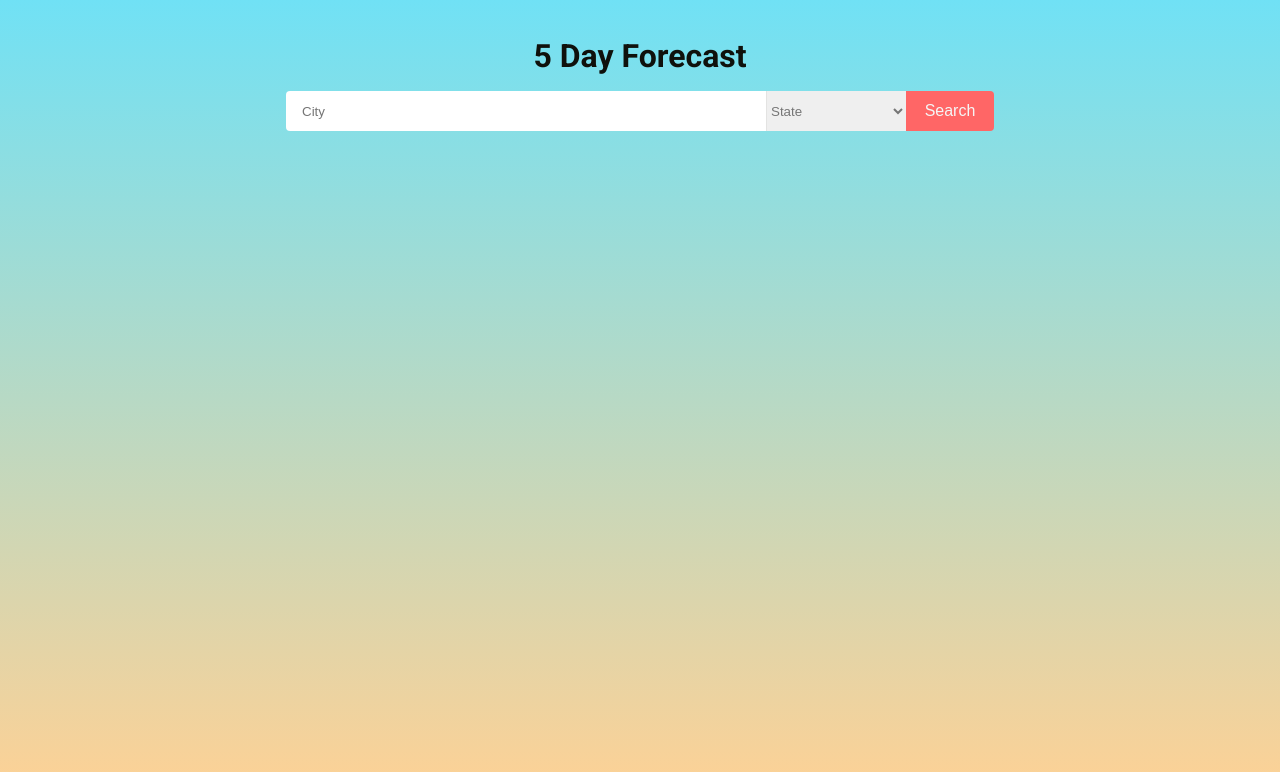
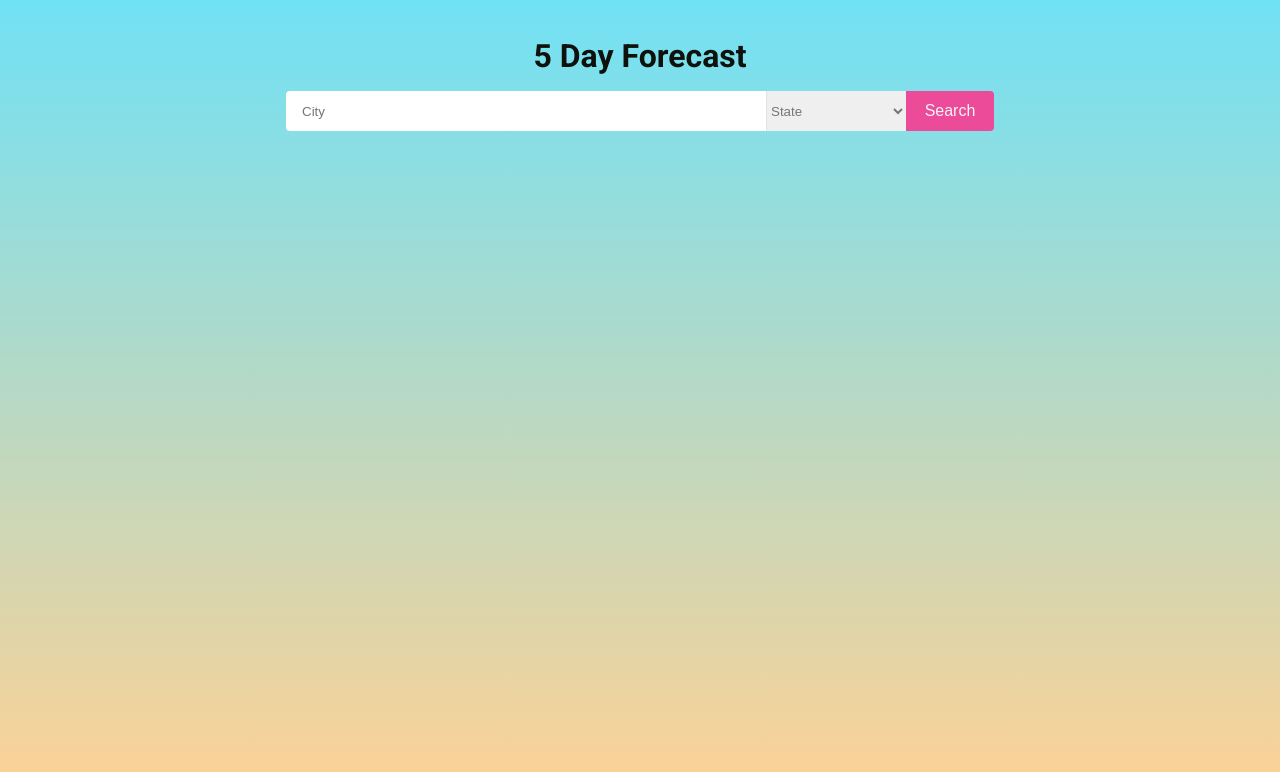
Before and after one commit to mpeck99/Vue-Weather-App, a Vue app: page / in a window 1280 px wide. Shown: the top 772 px of the page. Built offline with nearby package versions, Linux system fonts and the light colour scheme.

Commit message:
changing the buttons background color

```diff
--- a/src/assets/css/_form.scss
+++ b/src/assets/css/_form.scss
@@ -41,7 +41,7 @@
       color: #f5f5f5;
       font-size: 1rem;
 
-      background-color: #ff6666;
+      background-color: #EB4B98;
       border-radius: 0.25rem;
       border-bottom-left-radius: 0;
       border-top-left-radius: 0;
```
